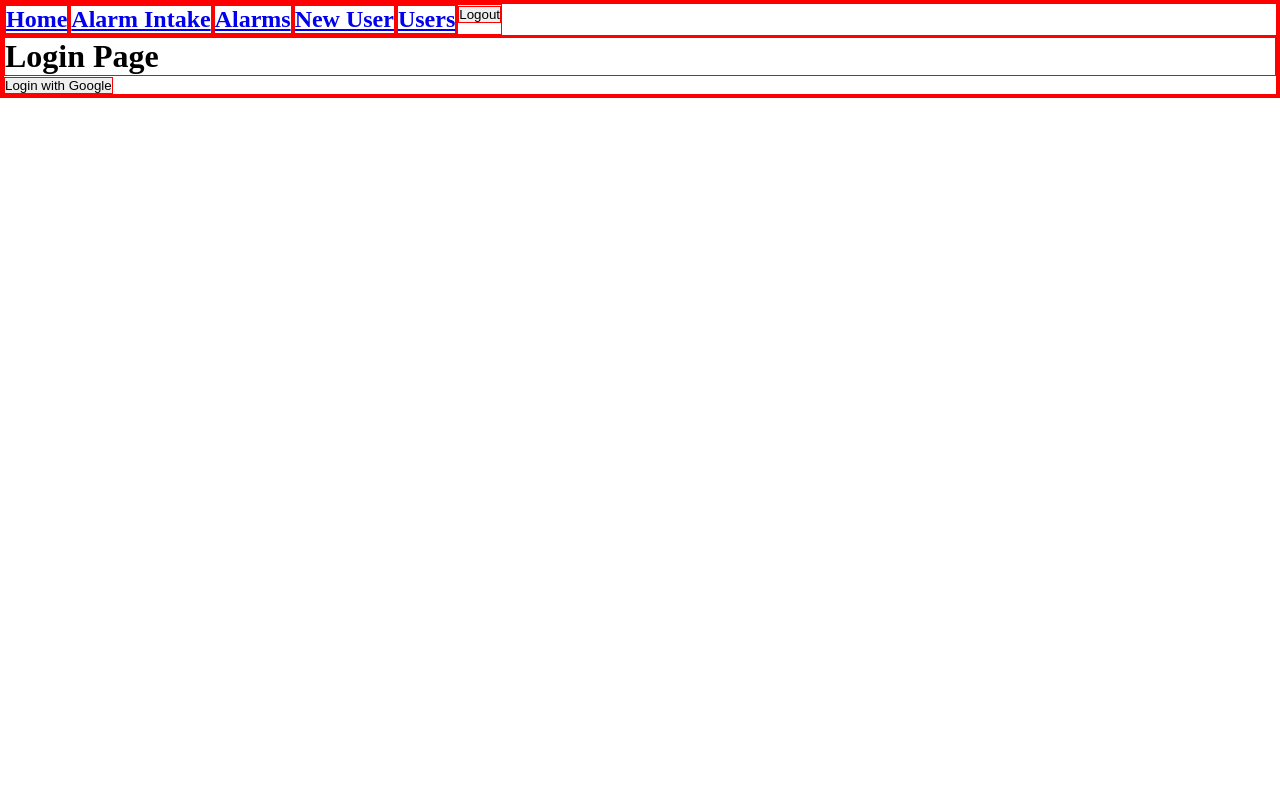
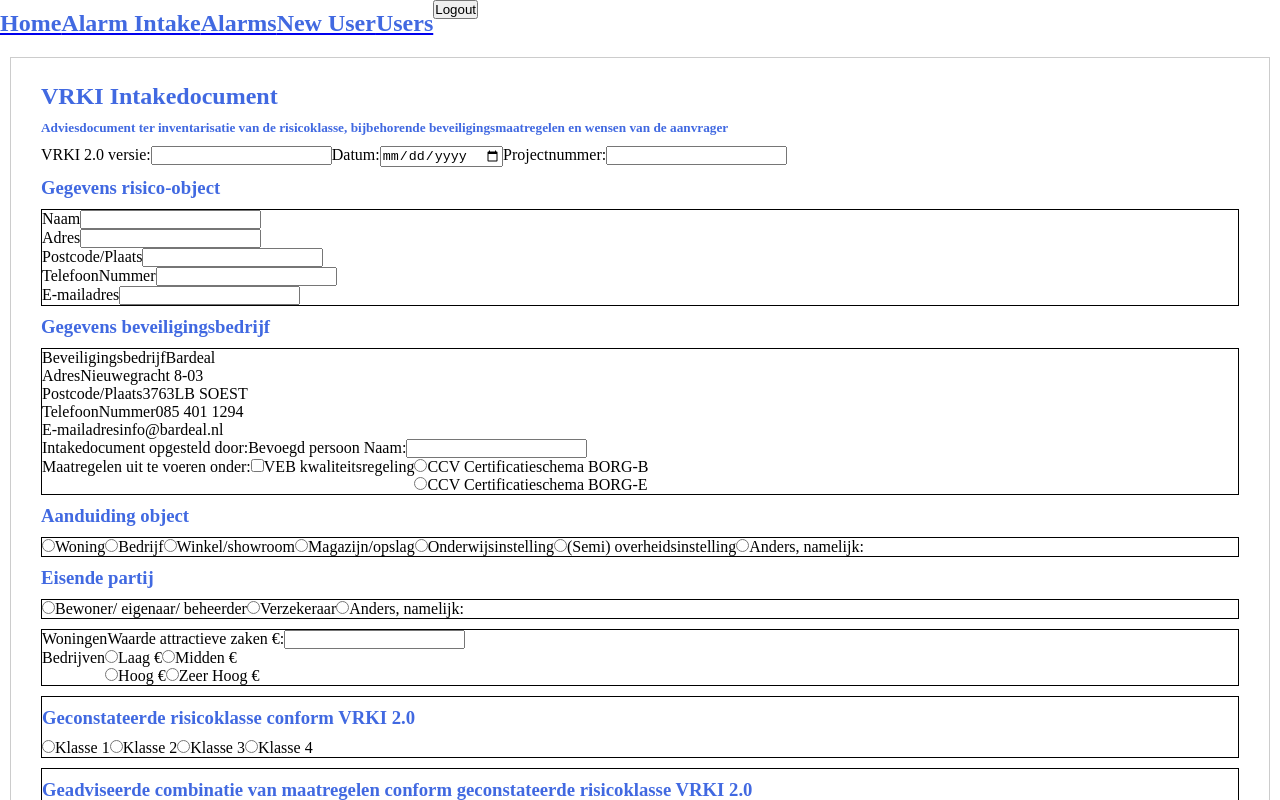
Before and after one commit to EAM26/bardeal-app-frontend, a React (Vite) app: page /alarm in a window 1280 px wide. Before the commit this address led to /login. Shown: the top 800 px of the page. Built offline with nearby package versions, Linux system fonts and the light colour scheme; no server answers.

Commit message:
Add blocks for border styling and h elements.

```diff
--- a/src/App.jsx
+++ b/src/App.jsx
@@ -24,7 +24,8 @@ function App() {
                 <Routes>
                     <Route path="/login" element={<Login/>}/>
                     <Route path="/" element={user ? <Home/> : <Navigate to="/login"/>}/>
-                    <Route path="/alarm" element={user ? <AlarmIntakeForm/> : <Navigate to="/login"/>}/>
+                    {/*<Route path="/alarm" element={user ? <AlarmIntakeForm/> : <Navigate to="/login"/>}/>*/}
+                    <Route path="/alarm" element={ <AlarmIntakeForm/>}/>
                     <Route path="/alarms"
                            element={user && (user.role === 'ADMIN' || user.role === 'MANAGER') ? <Alarms/> :
                                <Navigate to="/login"/>}/>
--- a/src/index.css
+++ b/src/index.css
@@ -2,5 +2,5 @@
   margin: 0;
   padding: 0;
   box-sizing: border-box;
-  border: 1px solid red;
+  /*border: 1px solid red;*/
 }
--- a/src/pages/Alarm/alarmIntakeForm/AlarmIntakeForm.css
+++ b/src/pages/Alarm/alarmIntakeForm/AlarmIntakeForm.css
@@ -1,19 +1,22 @@
-.outer-container {
-    padding: 100px;
-    /*background-color: green;*/
+.outer_container {
+    padding: 10px
 }
 
-
-.data-risk-object {
-    display: flex;
-    flex-direction: column;
+h2, h3, h4, h5 {
+    color: royalblue;
+    margin: 10px 0;
 }
 
-.ro-items {
-    display: flex;
-    flex-direction: column;
+form {
+    padding: 15px 30px;
+    border: 1px solid #ccc;
 }
 
-.measure-items {
-    display: flex;
+.block {
+    border: 1px solid black;
+    margin: 10px 0;
 }
+
+.block_no_header {
+    margin: 10px 0;
+}
--- a/src/pages/Alarm/alarmIntakeForm/AlarmIntakeForm.jsx
+++ b/src/pages/Alarm/alarmIntakeForm/AlarmIntakeForm.jsx
@@ -2,7 +2,7 @@ import React, {useState} from 'react';
 import FormRow from "../../../components/FormRow.jsx";
 import Button from "../../../components/Button.jsx";
 import InnerRowRBs from "../../../components/InnerRowRBs.jsx";
-import handleIntakeForm from "../../../utils/postForm.js";
+import './AlarmIntakeForm.css'
 import {
     ORGANIZATION_ADDRESS,
     ORGANIZATION_EMAIL,
@@ -13,7 +13,10 @@ import {
 
 function AlarmIntakeForm() {
     const [formData, setFormData] = useState({
-        clientname: '',
+        version: '',
+        date: '',
+        projectNumber: '',
+        clientName: '',
         address: '',
         zipcode_place: '',
         phone: '',
@@ -118,27 +121,62 @@ function AlarmIntakeForm() {
     const handleSubmit = async (e) => {
         e.preventDefault();
         console.log(formData);
-        const success = await handleIntakeForm(formData);
-        if (success) {
-            console.log("Form created and submitted");
-        } else {
-            console.log("Form submission failed");
-        }
+        // const success = await handleIntakeForm(formData);
+        // if (success) {
+        //     console.log("Form created and submitted");
+        // } else {
+        //     console.log("Form submission failed");
+        // }
 
     }
 
     return (
-        <div>
+        <div className="outer_container">
             <form onSubmit={handleSubmit}>
                 <div id="pdf-content">
-                    <FormRow
+                    <h2>VRKI Intakedocument</h2>
+                    <h5>Adviesdocument ter inventarisatie van de risicoklasse, bijbehorende beveiligingsmaatregelen en
+                        wensen van de aanvrager</h5>
+                    <div><label htmlFor="version">
+                        VRKI 2.0 versie:
+                        <input
+                            id="version"
+                            name="version"
+                            type="text"
+                            value={formData.version}
+                            onChange={handleChange}
+                        />
+                    </label>
+                        <label htmlFor="date">
+                            Datum:
+                            <input
+                                id="date"
+                                name="date"
+                                type="date"
+                                value={formData.date}
+                                onChange={handleChange}
+                            />
+                        </label>
+                        <label htmlFor="projectNumber">
+                            Projectnummer:
+                            <input
+                                id="projectNumber"
+                                name="projectNumber"
+                                type="text"
+                                value={formData.projectNumber}
+                                onChange={handleChange}
+                            />
+                        </label>
+                    </div>
+                    <h3>Gegevens risico-object</h3>
+                    <div className="block"><FormRow
                         showLabel={true}
                         rowName="Naam"
                     >
                         <input
                             type="text"
-                            name="clientname"
-                            value={formData.clientname}
+                            name="clientName"
+                            value={formData.clientName}
                             onChange={handleChange}
                         />
                     </FormRow>
@@ -183,8 +221,9 @@ function AlarmIntakeForm() {
                                 value={formData.email}
                                 onChange={handleChange}
                             />
-                    </FormRow>
-                    <FormRow
+                        </FormRow></div>
+                    <h3>Gegevens beveiligingsbedrijf</h3>
+                    <div className="block"><FormRow
                         showLabel={true}
                         rowName="Beveiligingsbedrijf"
                     >
@@ -254,6 +293,9 @@ function AlarmIntakeForm() {
                                 /></div>
 
                         </FormRow>
+                    </div>
+                    <h3>Aanduiding object</h3>
+                    <div className="block">
                         <FormRow showLabel={false}>
                             <InnerRowRBs
                                 type="radio"
@@ -275,6 +317,9 @@ function AlarmIntakeForm() {
                                 />
                             )}
                         </FormRow>
+                    </div>
+                    <h3>Eisende partij</h3>
+                    <div className="block">
                         <FormRow showLabel={false}>
                             <InnerRowRBs
                                 type="radio"
@@ -295,7 +340,9 @@ function AlarmIntakeForm() {
                                 />
                             )}
                         </FormRow>
-                    <FormRow showLabel={false} rowName="Woningen">
+                    </div>
+                    <div className="block block_no_header">
+                        <FormRow showLabel={true} rowName="Woningen">
                             <span>Waarde attractieve zaken €:</span>
                             <input
                                 type="number"
@@ -315,6 +362,9 @@ function AlarmIntakeForm() {
                                 splitValue={2}
                             />
                         </FormRow>
+                    </div>
+                    <div className="block">
+                        <h3>Geconstateerde risicoklasse conform VRKI 2.0</h3>
                         <FormRow showLabel={false}>
                             <InnerRowRBs
                                 type="radio"
@@ -323,9 +373,11 @@ function AlarmIntakeForm() {
                                 onChange={handleChange}
                                 options={['Klasse 1', 'Klasse 2', 'Klasse 3', 'Klasse 4']}
                                 split={false}
-
                             />
                         </FormRow>
+                    </div>
+                    <div className="block"><h3>Geadviseerde combinatie van maatregelen conform geconstateerde
+                        risicoklasse VRKI 2.0</h3>
                         <FormRow showLabel={true} rowName="Organisatorisch">
                             <InnerRowRBs
                                 type="radio"
@@ -335,8 +387,6 @@ function AlarmIntakeForm() {
                                 options={['01', '02']}
                                 split={false}
                             />
-
-
                         </FormRow>
                         <FormRow showLabel={true} rowName="Bouwkundig">
                             <InnerRowRBs
@@ -476,9 +526,9 @@ function AlarmIntakeForm() {
                                 />
                             )}
                             <span>   keer per jaar</span>
-                    </FormRow>
-
-                    <FormRow
+                        </FormRow></div>
+                    <h3>Aanvrager wenst offerte/aanbieding</h3>
+                    <div className="block"><FormRow
                         showLabel={false}>
                         <InnerRowRBs
                             type="radio"
@@ -499,8 +549,9 @@ function AlarmIntakeForm() {
                                 required
                             />
                         )}
-                    </FormRow>
-                    <span>Attractieve zaken inboedel (woningen)</span>
+                    </FormRow></div>
+                    <h3>Inventarisatie naar attractiviteit en waarde</h3>
+                    <div className="block"><span>Attractieve zaken inboedel (woningen)</span>
                         <span>Waarde in euro's</span>
                     <FormRow showLabel={false}>
                         {formData.housesValueAttractiveness.map((item, index) => (
@@ -528,8 +579,10 @@ function AlarmIntakeForm() {
                                 </button>
                             </div>
                         ))}
+                    </FormRow>
+                    </div>
                     <Button type="button" onClick={addHouseAttractivenessRow}>+ Voeg toe</Button>
-                    </FormRow>
+                    <div className="block">
                         <span>Attractieve goederen en inventaris (bedrijven)</span>
                         <span>Waarde in euro's</span>
                     <FormRow showLabel={false}>
@@ -558,8 +611,9 @@ function AlarmIntakeForm() {
                                 </button>
                             </div>
                         ))}
+                    </FormRow>
+                    </div>
                     <Button type="button" onClick={addCompanyAttractivenessRow}>+ Voeg toe</Button>
-                    </FormRow>
 
                 </div>
                 <Button type="submit">Submit</Button>
```
Lines whose indentation alone changed are shown as unchanged.
